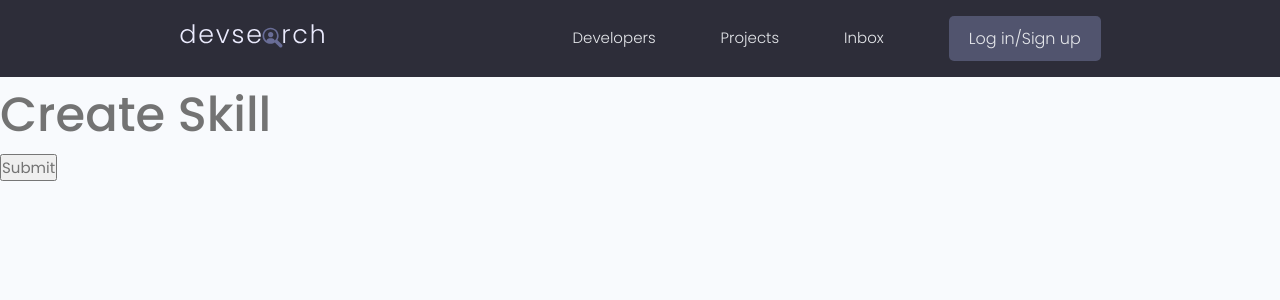
After one commit to gurnitha/django-dennis-devsearch, a Django app: page /create-skill/ in a window 1280 px wide. The commit adds this page. Shown: the top 300 px of the page. Run offline with Django 3.2, Linux system fonts and the light colour scheme; some libraries are stand-ins or nearby versions.

Commit message:
23.1 CRUD-Create Part 1: Create skill_form VTUrls

```diff
--- a/users/templates/users/account.html
+++ b/users/templates/users/account.html
@@ -115,7 +115,7 @@
                         <h3 class="settings__title">Skills</h3>
                         <a
                             class="tag tag--pill tag--sub settings__btn tag--lg"
-                            href="#">
+                            href="{% url 'users:create_skill' %}">
                             <i class="im im-plus"></i>
                             Add Skill
                         </a>
--- /dev/null
+++ b/users/templates/users/skill_form.html
@@ -0,0 +1,16 @@
+<!-- users/templates/users/skill_form.html -->
+{% extends 'main.html' %}
+{% load static %}
+
+{% block title %}Skill form{% endblock title %}
+
+	{% block content %}
+
+	<h1>Create Skill</h1>
+
+	<form action="" method="POST">
+		{% csrf_token %}
+		<input type="submit" name="" value="Submit">
+	</form>
+
+	{% endblock content %}
--- a/users/urls.py
+++ b/users/urls.py
@@ -23,4 +23,7 @@ urlpatterns = [
     # Profiles
     path('', views.profiles, name='profiles'),
     path('profile/<str:pk>/', views.userProfile, name='user-profile'),
+
+    # Skill
+    path('create-skill/', views.createSkill, name='create_skill'),
 ]
--- a/users/views.py
+++ b/users/views.py
@@ -202,3 +202,14 @@ def editAccount(request):
 
 	context = {'form':form}
 	return render(request, 'users/profile_form.html', context)
+
+
+# ---------------------------CRUD SKILL-----------------------
+
+# createSkill view
+def createSkill(request):
+	context = {}
+	return render(request, 'users/skill_form.html', context)
+
+
+# ------------------------END CRUD SKILL----------------------
```
Also changed, not shown: README.md, static/images/profiles/bisma_wgPZt41.PNG (added).
